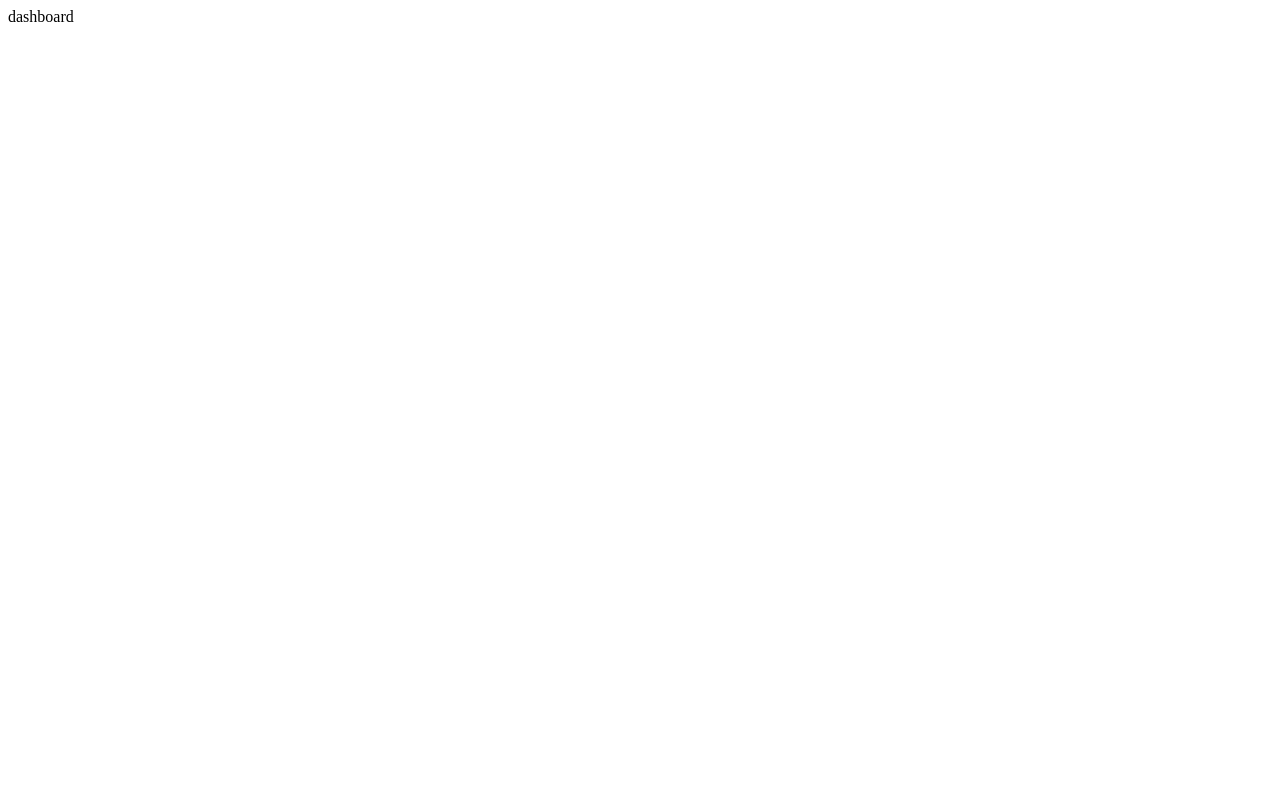
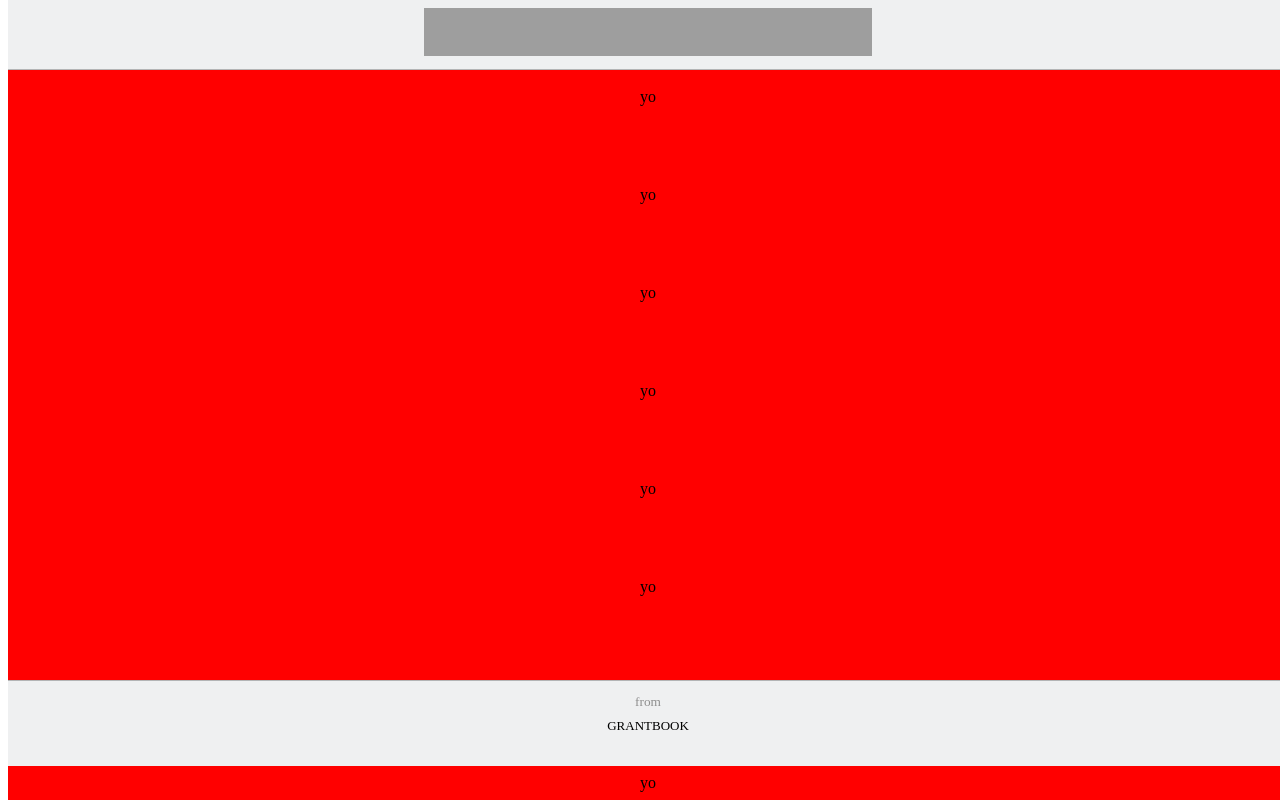
Before and after one commit to grantbelcher/instagrant_main, a React app: page /dashboard in a window 1280 px wide. Shown: the top 800 px of the page. Built offline with nearby package versions, Linux system fonts and the light colour scheme; grey boxes are pictures that could not be loaded; the HTML template or start-up script is replaced by a standard one.

Commit message:
creates placeholder footer component

```diff
--- a/client/src/components/App.jsx
+++ b/client/src/components/App.jsx
@@ -1,6 +1,7 @@
 import React, { useEffect } from 'react';
 import { connect } from 'react-redux';
 import { Switch, Route, Redirect } from 'react-router-dom';
+import Dashboard from '../views/Dashboard';
 import { loadUser } from '../redux/actions/auth';
 import store from '../redux/index';
 import Auth from '../views/Auth';
@@ -18,7 +19,7 @@ const App = ({ isLoggedIn }) => {
           {isLoggedIn ? <Redirect to="/dashboard" /> : <Auth />}
         </Route>
         <Route path="/dashboard">
-          <div>dashboard</div>
+          <Dashboard />
         </Route>
       </Switch>
     </div>
--- /dev/null
+++ b/client/src/components/Footer.jsx
@@ -0,0 +1,42 @@
+import React from 'react'
+
+const styles = {
+  footer: {
+    backgroundColor: '#eff0f1',
+    top: '85vh',
+    position: 'fixed',
+    width: '100vw',
+    height: '10vh',
+    display: 'flex',
+    flexDirection: 'column',
+    alignItems: 'center',
+    paddingTop: 5,
+    borderTop: 'solid',
+    borderWidth: 'thin',
+    borderColor: '#b3b4b5',
+  },
+}
+
+const Footer = () => {
+  return (
+    <div style={styles.footer}>
+        <div style={{
+          color: '#8e8e8e',
+          marginTop: '1vh',
+          fontSize: 'smaller',
+        }}
+        >
+          from
+        </div>
+        <div style={{
+          marginTop: '1vh',
+          fontSize: 'small',
+        }}
+        >
+          GRANTBOOK
+        </div>
+      </div>
+  )
+}
+
+export default Footer;
--- a/client/src/redux/reducers/auth.js
+++ b/client/src/redux/reducers/auth.js
@@ -1,10 +1,10 @@
 const initialState = {
-  isLoggedIn: false,
+  isLoggedIn: true,
   token: null,
   loading: false,
   user: 'instagrant420',
   userId: 7,
-  avatar: null,
+  avatar: "https://res.cloudinary.com/instagrant/image/upload/v1592934741/instagrant/b1v3t1vqgwlqmrn8r2ax.jpg",
 };
 // const initialState = {
 //   isLoggedIn: false,
@@ -58,7 +58,7 @@ export default function (state = initialState, action) {
         user: null,
       };
     case 'CHANGE_AVATAR':
-      console.log('made it to the reducer')
+      console.log('made it to the reducer');
       return {
         ...state,
         avatar: payload,
--- /dev/null
+++ b/client/src/views/Dashboard.jsx
@@ -0,0 +1,66 @@
+import React from 'react';
+import Footer from '../components/Footer'
+
+
+const styles = {
+  container: {
+    display: 'flex',
+    flexDirection: 'column',
+    alignItems: 'center',
+    height: '100vh',
+    width: '100vw',
+    backgroundColor: 'red',
+  },
+  header: {
+    backgroundColor: '#eff0f1',
+    top: 0,
+    position: 'fixed',
+    height: '8vh',
+    width: '100%',
+    display: 'flex',
+    flexDirection: 'row',
+    justifyContent: 'space-around',
+    alignItems: 'center',
+    paddingBottom: 5,
+    borderBottom: 'solid',
+    borderWidth: 'thin',
+    borderColor: '#b3b4b5',
+  },
+  footer: {
+    bottom: '90vh',
+    position: 'fixed',
+    width: '100%',
+  },
+  logo: {
+    height: '6vh',
+    width: '35%',
+  },
+};
+
+const Dashboard = () => (
+  <div style={styles.container}>
+    <div style={styles.header}>
+      <img
+        style={styles.logo}
+        src="https://upload.wikimedia.org/wikipedia/commons/thumb/2/2a/Instagram_logo.svg/1200px-Instagram_logo.svg.png"
+        alt="logo"
+      />
+    </div>
+    <div style={{marginTop: '10vh'}}>yo</div>
+    <div style={{marginTop: '10vh'}}>yo</div>
+    <div style={{marginTop: '10vh'}}>yo</div>
+    <div style={{marginTop: '10vh'}}>yo</div>
+    <div style={{marginTop: '10vh'}}>yo</div>
+    <div style={{marginTop: '10vh'}}>yo</div>
+    <div style={{marginTop: '10vh'}}>yo</div>
+    <div style={{marginTop: '10vh'}}>yo</div>
+    <div style={{marginTop: '10vh'}}>yo</div>
+    <div style={{marginTop: '10vh'}}>yo</div>
+    <div style={{marginTop: '10vh'}}>yo</div>
+    <div style={{marginTop: '10vh'}}>yo</div>
+    <div style={{marginTop: '10vh', marginBottom: '20vh'}}>yo</div>
+    <Footer />
+  </div>
+);
+
+export default Dashboard;
```
Also changed, not shown: client/src/redux/reducers/view.js (added, +24 -0 lines), client/public/bundle.js.
